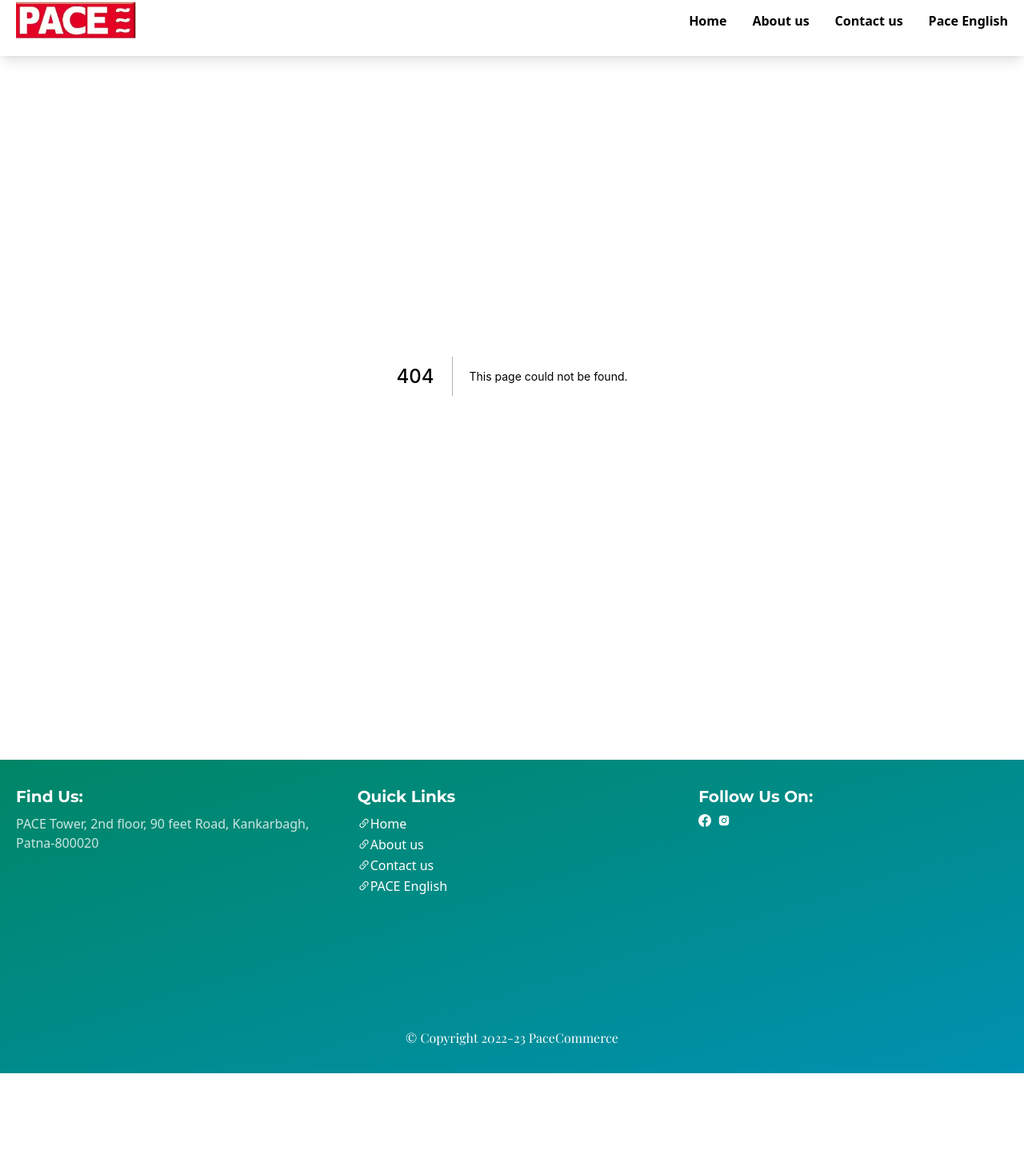
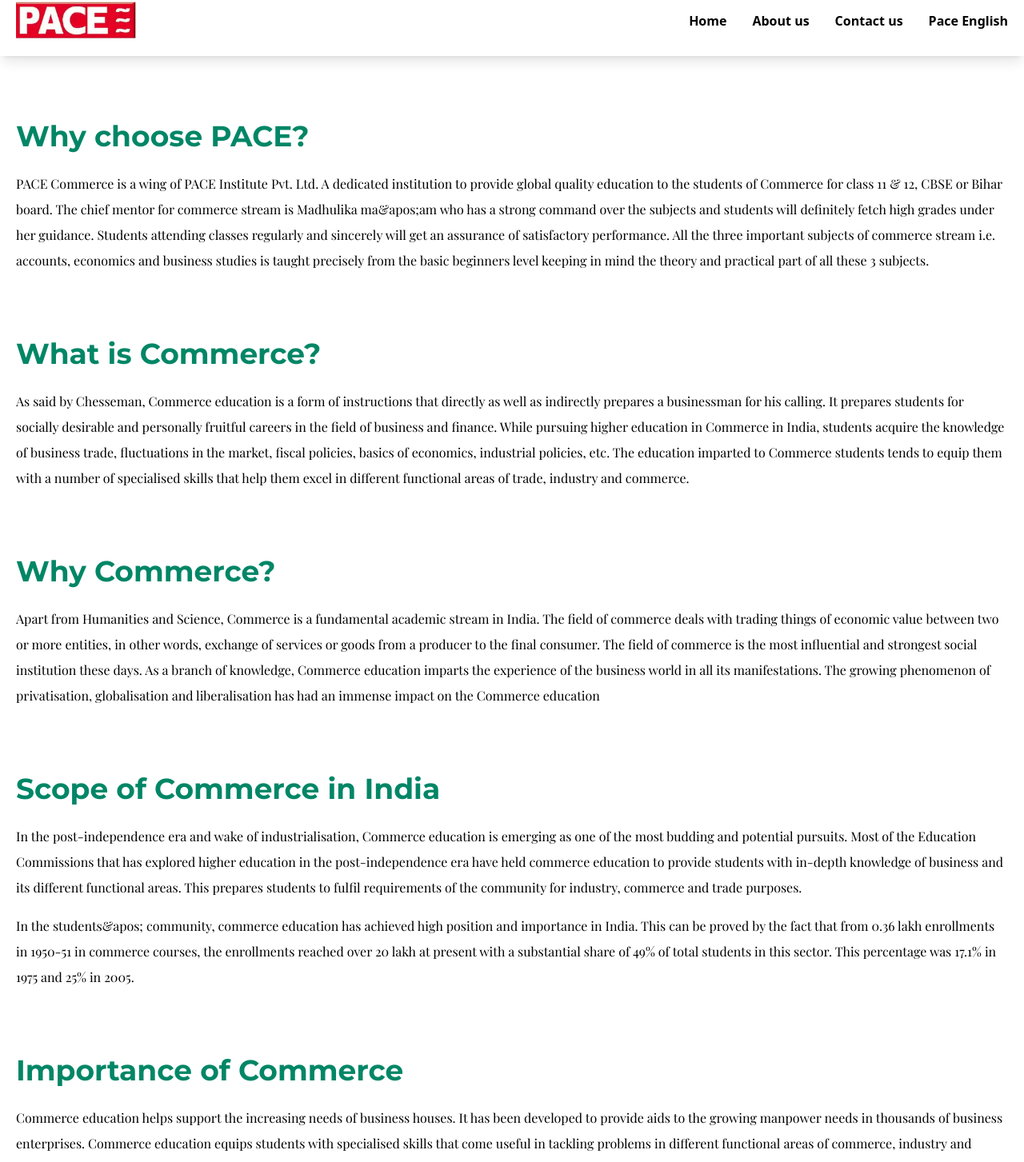
Before and after one commit to ani-24/pacecommerce, a Next.js app: page /about in a window 1280 px wide. Before the commit this address had no page. Shown: the part 18-1471 px from the top of the page at 80% size. Before the commit the page ends 1360 px from the top, so only its background shows below. Built offline with nearby package versions, Linux system fonts and the light colour scheme; grey boxes are pictures that could not be loaded.

Commit message:
add about page

```diff
--- /dev/null
+++ b/pages/about.js
@@ -0,0 +1,80 @@
+const sections = [
+  {
+    title: "Why choose PACE?",
+    text: [
+      `PACE Commerce is a wing of PACE Institute Pvt. Ltd. A dedicated
+    institution to provide global quality education to the students of
+    Commerce for class 11 & 12, CBSE or Bihar board. The chief mentor
+    for commerce stream is Madhulika ma&apos;am who has a strong command
+    over the subjects and students will definitely fetch high grades
+    under her guidance. Students attending classes regularly and
+    sincerely will get an assurance of satisfactory performance. All the
+    three important subjects of commerce stream i.e. accounts, economics
+    and business studies is taught precisely from the basic beginners
+    level keeping in mind the theory and practical part of all these 3
+    subjects.`,
+    ],
+  },
+  {
+    title: "What is Commerce?",
+    text: [
+      `As said by Chesseman, Commerce education is a form of instructions
+    that directly as well as indirectly prepares a businessman for his
+    calling. It prepares students for socially desirable and personally
+    fruitful careers in the field of business and finance. While
+    pursuing higher education in Commerce in India, students acquire the
+    knowledge of business trade, fluctuations in the market, fiscal
+    policies, basics of economics, industrial policies, etc. The
+    education imparted to Commerce students tends to equip them with a
+    number of specialised skills that help them excel in different
+    functional areas of trade, industry and commerce.`,
+    ],
+  },
+  {
+    title: "Why Commerce?",
+    text: [
+      `Apart from Humanities and Science, Commerce is a fundamental academic stream in India. The field of commerce deals with trading things of economic value between two or more entities, in other words, exchange of services or goods from a producer to the final consumer. The field of commerce is the most influential and strongest social institution these days. As a branch of knowledge, Commerce education imparts the experience of the business world in all its manifestations. The growing phenomenon of privatisation, globalisation and liberalisation has had an immense impact on the Commerce education`,
+    ],
+  },
+  {
+    title: "Scope of Commerce in India",
+    text: [
+      `In the post-independence era and wake of industrialisation, Commerce education is emerging as one of the most budding and potential pursuits. Most of the Education Commissions that has explored higher education in the post-independence era have held commerce education to provide students with in-depth knowledge of business and its different functional areas. This prepares students to fulfil requirements of the community for industry, commerce and trade purposes.`,
+      `In the students&apos; community, commerce education has achieved high position and importance in India. This can be proved by the fact that from 0.36 lakh enrollments in 1950-51 in commerce courses, the enrollments reached over 20 lakh at present with a substantial share of 49% of total students in this sector. This percentage was 17.1% in 1975 and 25% in 2005.`,
+    ],
+  },
+  {
+    title: "Importance of Commerce",
+    text: [
+      `Commerce education helps support the increasing needs of business houses. It has been developed to provide aids to the growing manpower needs in thousands of business enterprises. Commerce education equips students with specialised skills that come useful in tackling problems in different functional areas of commerce, industry and trade.`,
+      `The skilled manpower supply is indispensable for the growth of a business. Commerce education has a crucial role in today&apos;s dynamic business environment. The rapidly changing trends privatisation, globalisation and implementation of technology has made tough for organisations to survive the competition in the business world. Consequently, the demand for Commerce education has increased many folds. Business executives need to be trained to update and adapt their skills quickly as per the sudden changes in the external environment.`,
+    ],
+  },
+  {
+    title: "Objectives of Commerce Education",
+    text: [
+      `The objectives of Commerce education in India include:`,
+      `→  Finding out challenges in the commerce education sector`,
+      `→  Fighting challenges in commerce education by promoting its importance in business and finance`,
+    ],
+  },
+];
+
+const about = () => {
+  return (
+    <div>
+      <div className="container">
+        {sections.map((data, index) => (
+          <div className="section">
+            <h1 className="section-title">{data.title}</h1>
+            {data.text.map((text) => (
+              <div className="section-text">{text}</div>
+            ))}
+          </div>
+        ))}
+      </div>
+    </div>
+  );
+};
+
+export default about;
--- a/pages/index.js
+++ b/pages/index.js
@@ -79,7 +79,7 @@
         </div>
         <div className="section">
           <h1 className="section-title">Demo Lectures</h1>
-          <div className="grid sm:grid-cols-2 lg:grid-cols-3 gap-10 justify-center">
+          <div className="grid sm:grid-cols-2 lg:grid-cols-3 xl:grid-cols-4 gap-10 justify-center max-w-[75%] lg:max-w-[85%] mx-auto mt-8">
             <div className="flex justify-center items-center">
               <video
                 className="w-full"
@@ -107,6 +107,15 @@
                 loading="lazy "
               ></video>
             </div>
+            <div className="flex justify-center items-center">
+              <video
+                className="w-full"
+                src="/demo4.mp4"
+                controls
+                width={300}
+                loading="lazy "
+              ></video>
+            </div>
           </div>
         </div>
       </div>
```
Also changed, not shown: 1 other file (tests, documents, lock files or other folders).
